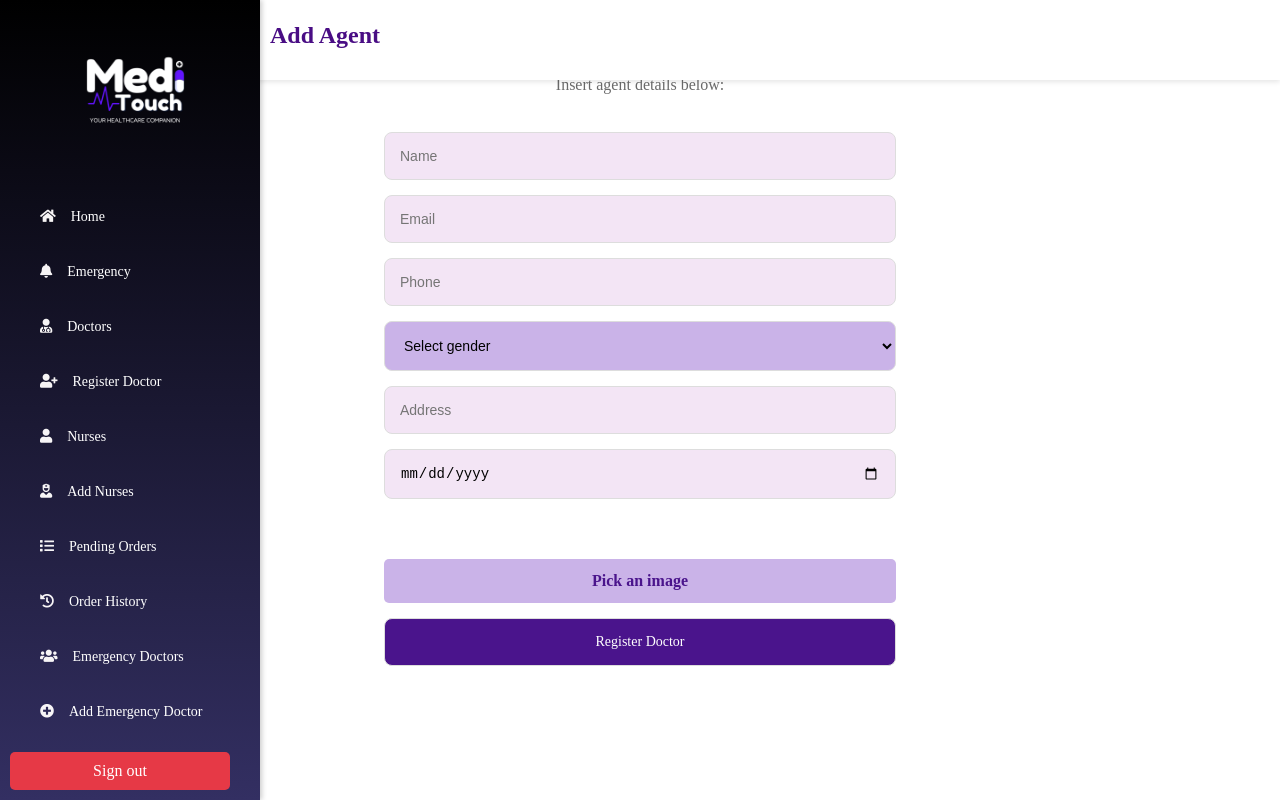
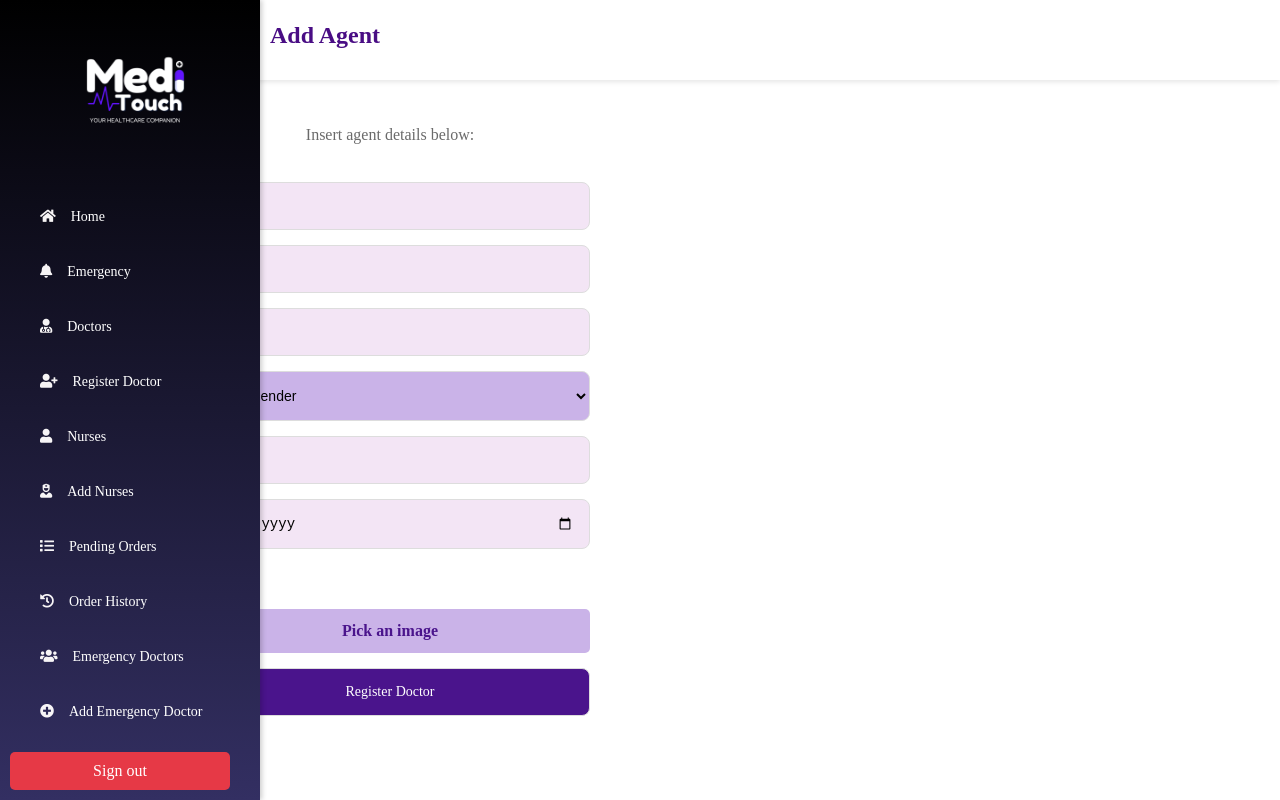
Before and after one commit to tanishatasnin/meditouch_admin, a React (Vite) app: page /add-agent in a window 1280 px wide. Built offline with nearby package versions, Linux system fonts and the light colour scheme.

Commit message:
responsive working

```diff
--- a/src/components/Pages/Nurses/register.css
+++ b/src/components/Pages/Nurses/register.css
@@ -2,10 +2,13 @@
     display: flex;
     background: white;
     margin-bottom: 15px;
-    width: 100%;
+    width: 400px;
     justify-content: flex-start;
     align-items: flex-start;
     height: 80vh;
+    margin-left: -450px;
+    margin-top: 100px;
+
 }
 
 .title {
@@ -25,7 +28,7 @@
 .form {
     display: flex;
     flex-direction: column;
-    width: 40vw;
+    width: 20vw;
     gap: 15px;
 }
 
```
